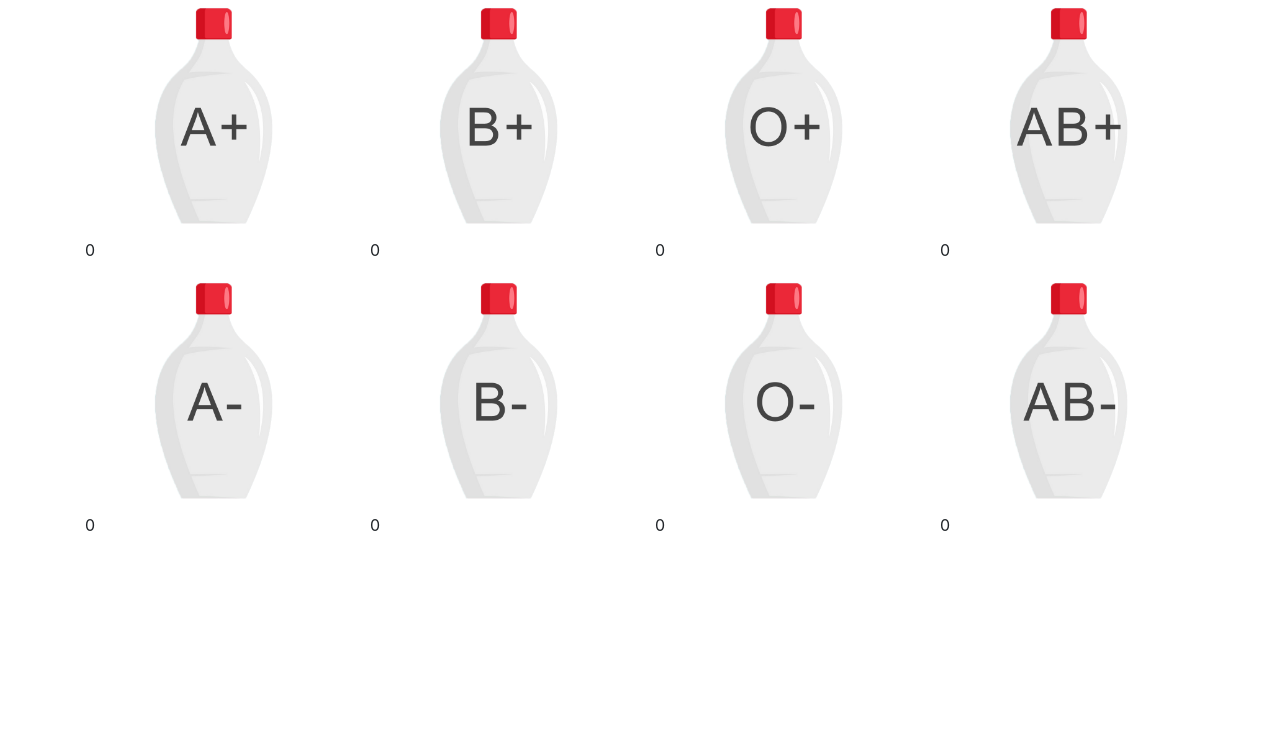
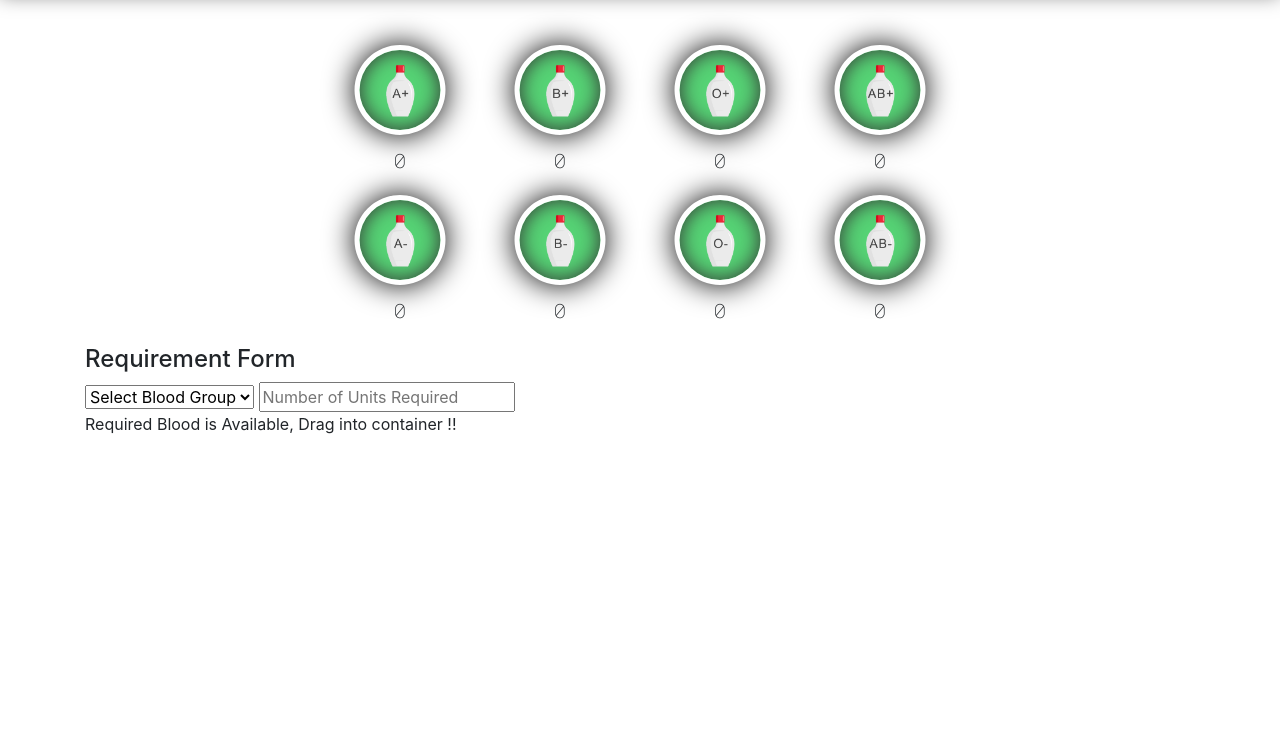
Before and after one commit to Jeet-s/blood-bank, a plain HTML site: page index.html in a window 1280 px wide. Shown: the part 59-800 px from the top of the page. Drawn offline with nearby package versions, Linux system fonts and the light colour scheme.

Commit message:
Added requirement form and bucket

```diff
--- a/index.html
+++ b/index.html
@@ -6,14 +6,20 @@
     <meta http-equiv="X-UA-Compatible" content="ie=edge" />
     <title>Blood Bank</title>
     <link rel="stylesheet" href="https://stackpath.bootstrapcdn.com/bootstrap/4.1.3/css/bootstrap.min.css" />
+    <link rel="stylesheet" href="css/style.css">
+    <link href="https://fonts.googleapis.com/css?family=Major+Mono+Display" rel="stylesheet">
     <script src="https://cdnjs.cloudflare.com/ajax/libs/angular.js/1.7.5/angular.min.js"></script>
     <script src="javascript/app.js"></script>
     <script src="javascript/main.controller.js"></script>
     <script src="javascript/bloodData.service.js"></script>
   </head>
-  <body>
-    <div class="container blood-bottles" ng-controller="mainCtrl">
-      <h2>Blood Bank</h2>
+  <body  ng-controller="mainCtrl">
+
+    <div class="header">
+        <h2>Blood Bank</h2>
+    </div>
+
+    <div class="container blood-bottles">
       <div class="row">
           <div class="col-xs-3 col-sm-3 col-md-3 col-lg-3" ng-repeat="blood in blood_data">
             <div class="bottle">
@@ -25,5 +31,36 @@
           </div>
       </div>
     </div>
+
+    <div class="container requirement">
+        <div class="row">
+            <div class="col-xs-6 col-sm-6 col-md-6 col-lg-6">
+                <div class="req-form">
+                    <h4>Requirement Form</h4>
+                        <form>
+
+                                <select ng-model="required_blood" ng-options="x.group for x in blood_data" class="form-field">
+                                        <option value="">Select Blood Group</option>
+                                </select>
+
+                                <input type="number" min="0" placeholder="Number of Units Required"  class="form-field">
+
+                            </form>
+                            <p class="status">Required Blood is Available, Drag into container !!</p>
+                </div>
+
+
+
+            </div>
+            <div class="col-xs-6 col-sm-6 col-md-6 col-lg-6">
+                <div class="bucket">
+                        <div class="blood-container">
+
+                        </div>
+                </div>
+
+            </div>
+        </div>
+    </div>
   </body>
 </html>
```
